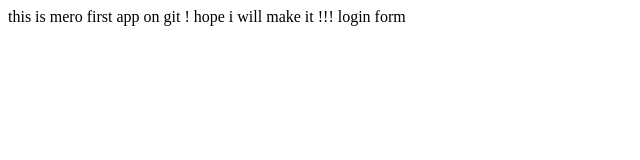
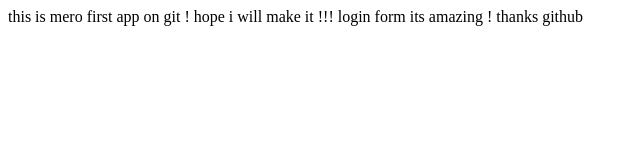
Before and after one commit to chimirayy/javahtml, a plain HTML site: page index.html in a window 1280 px wide. Shown: the whole page, without its empty margins (0-640 px from the left). Drawn offline with Linux system fonts and the light colour scheme.

Commit message:
changed index.html

```diff
--- a/index.html
+++ b/index.html
@@ -6,5 +6,7 @@
 <body>
 this is mero first app on git ! hope i will make it !!!
 login form
+
+its amazing ! thanks github
 </body>
 </html>
```
